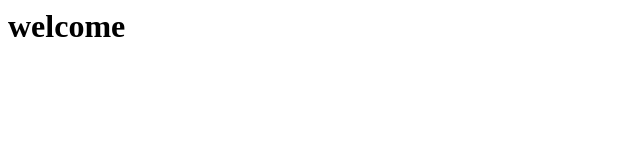
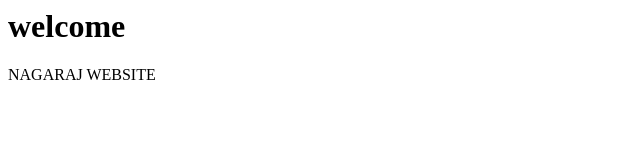
Before and after one commit to NAGARAJ2810/index.html, a plain HTML site: page index.html in a window 1280 px wide. Shown: the whole page, without its empty margins (0-640 px from the left). Drawn offline with Linux system fonts and the light colour scheme.

Commit message:
Update index.html

```diff
--- a/index.html
+++ b/index.html
@@ -1,6 +1,7 @@
 <html>
   <head>
     <h1> welcome</h1>
+    <p>NAGARAJ WEBSITE</P>
   </head>
 
 </html>
```
